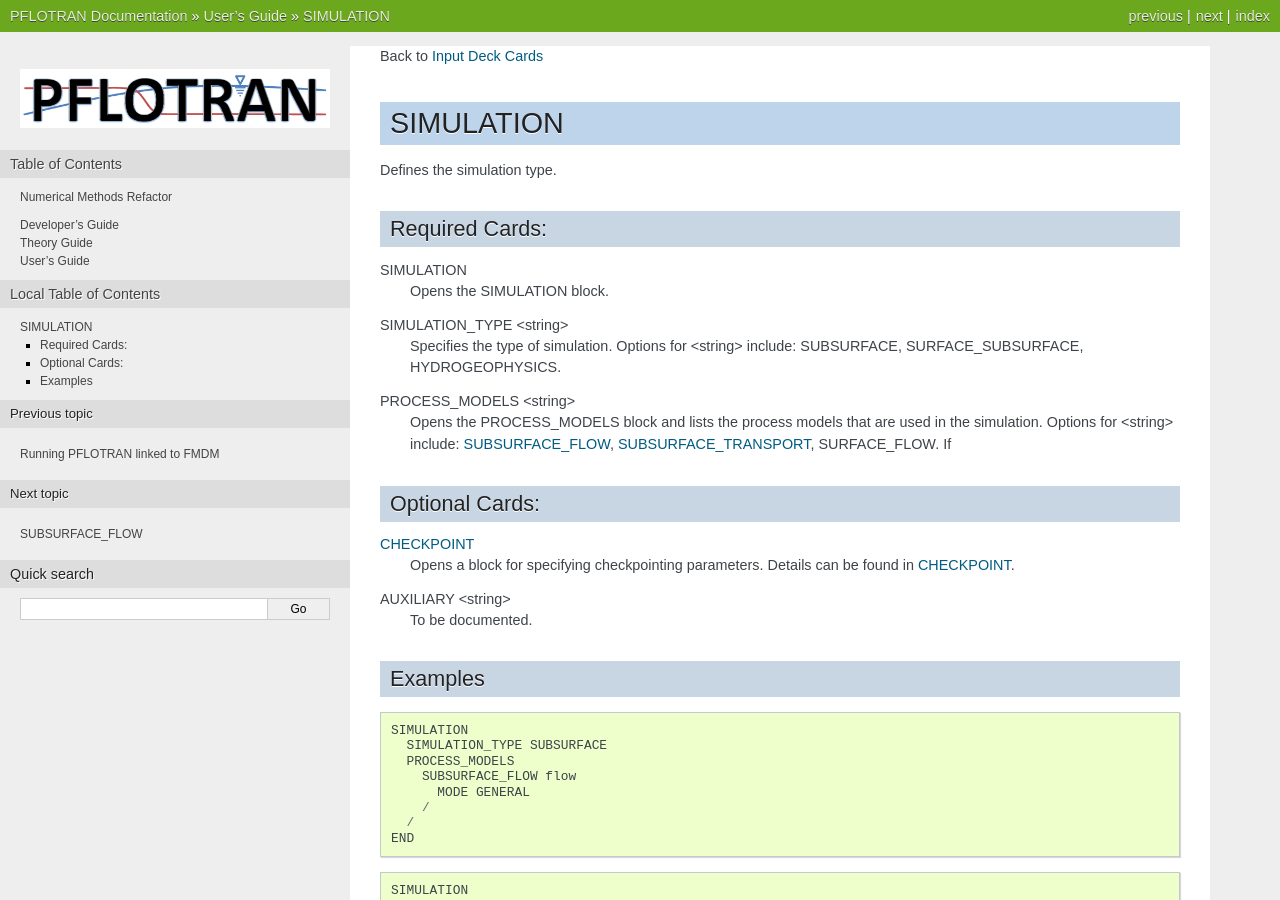
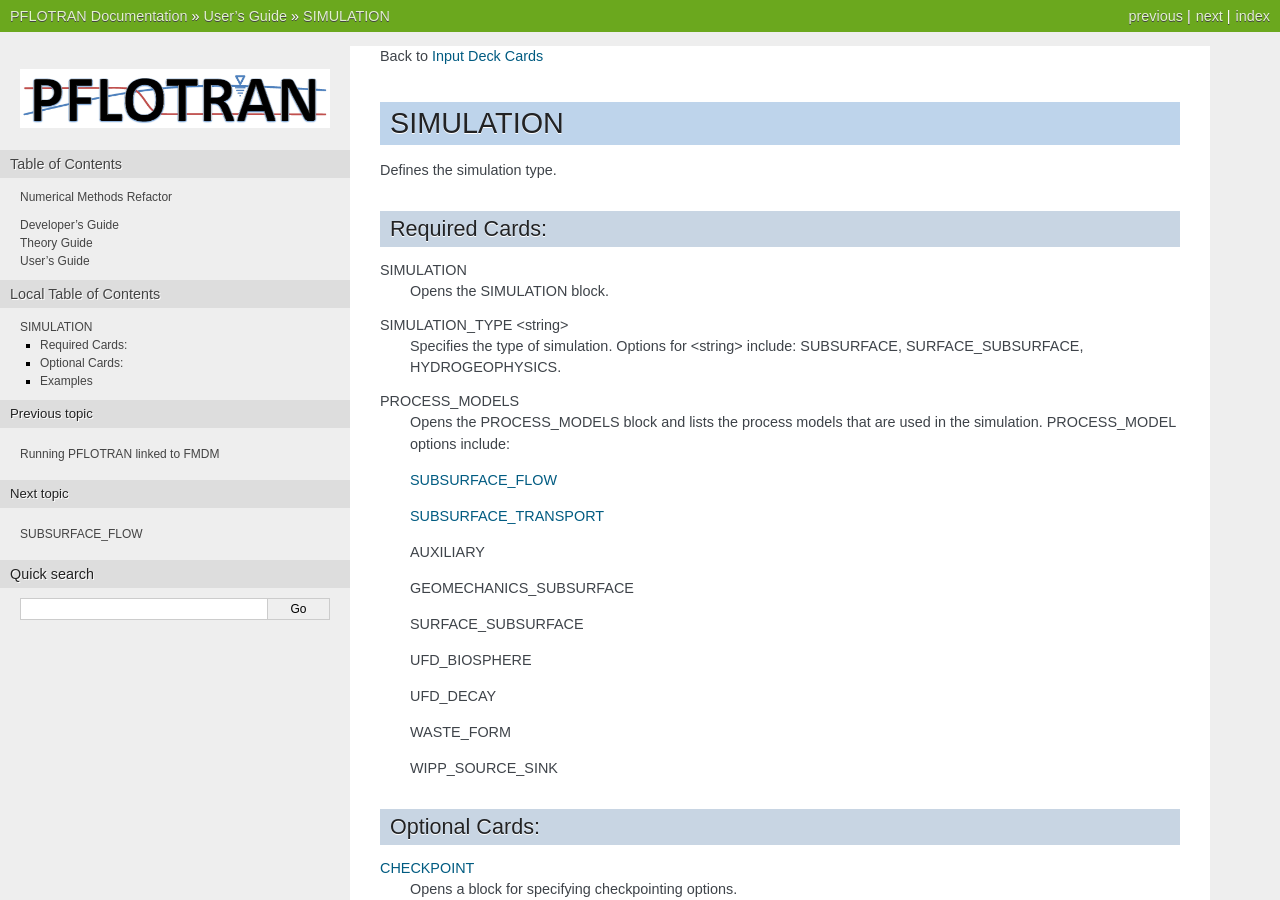
Before and after one commit to Miracloon/pflotran-documentation, a Sphinx documentation site: the page built from source/user_guide/cards/simulation/simulation_card.rst, in a window 1280 px wide and 900 px high. Built offline with Sphinx 7.4.7, drawn with Linux system fonts in a browser that asks for light colours; some of the changed text lies outside the part shown.

Commit message:
Added fortran coding standard; updated to SIMULATION block cards

```diff
--- a/source/developer_guide/developer_guide.rst
+++ b/source/developer_guide/developer_guide.rst
@@ -6,6 +6,7 @@ Developer's Guide
 
    /developer_guide/software_productivity_sustainability.rst
    /developer_guide/contributing_to_pflotran.rst
+   /developer_guide/training/fortran_coding_standard.rst
 
 QA Test Suite
 -------------
--- a/source/user_guide/cards/simulation/simulation_card.rst
+++ b/source/user_guide/cards/simulation/simulation_card.rst
@@ -16,20 +16,36 @@ SIMULATION_TYPE <string>
  Specifies the type of simulation. Options for <string> include: SUBSURFACE,
  SURFACE_SUBSURFACE, HYDROGEOPHYSICS.
 
-PROCESS_MODELS <string>
+PROCESS_MODELS
  Opens the PROCESS_MODELS block and lists the process models that are used in
- the simulation. Options for <string> include: :ref:`subsurface-flow-card`,
- :ref:`subsurface-transport-card`, SURFACE_FLOW. If
+ the simulation. PROCESS_MODEL options include:
+
+ :ref:`subsurface-flow-card`
+
+ :ref:`subsurface-transport-card`
+
+ AUXILIARY
+
+ GEOMECHANICS_SUBSURFACE
+
+ SURFACE_SUBSURFACE
+
+ UFD_BIOSPHERE
+
+ UFD_DECAY
+
+ WASTE_FORM
+
+ WIPP_SOURCE_SINK
 
 Optional Cards:
 ---------------
 
 :ref:`checkpoint-card`
- Opens a block for specifying checkpointing parameters. Details can be found
- in :ref:`checkpoint-card`.
+ Opens a block for specifying checkpointing options.
 
-AUXILIARY <string>
- To be documented.
+:ref:`restart-card`
+ Opens a block for specifying restart options.
 
 Examples
 --------
```
Also changed, not shown: source/developer_guide/training/fortran_coding_standard.rst (added, +238 -0 lines).
